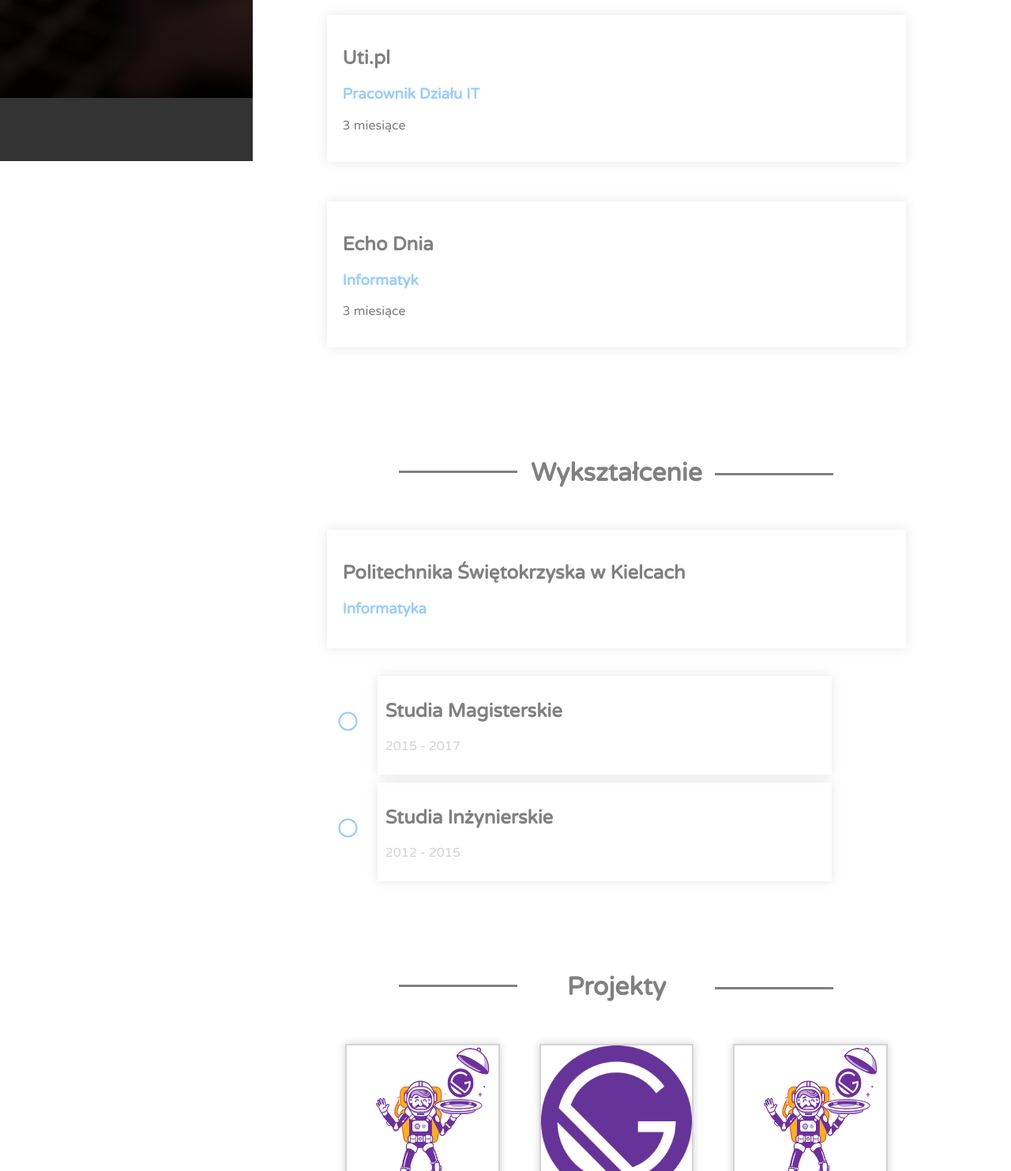
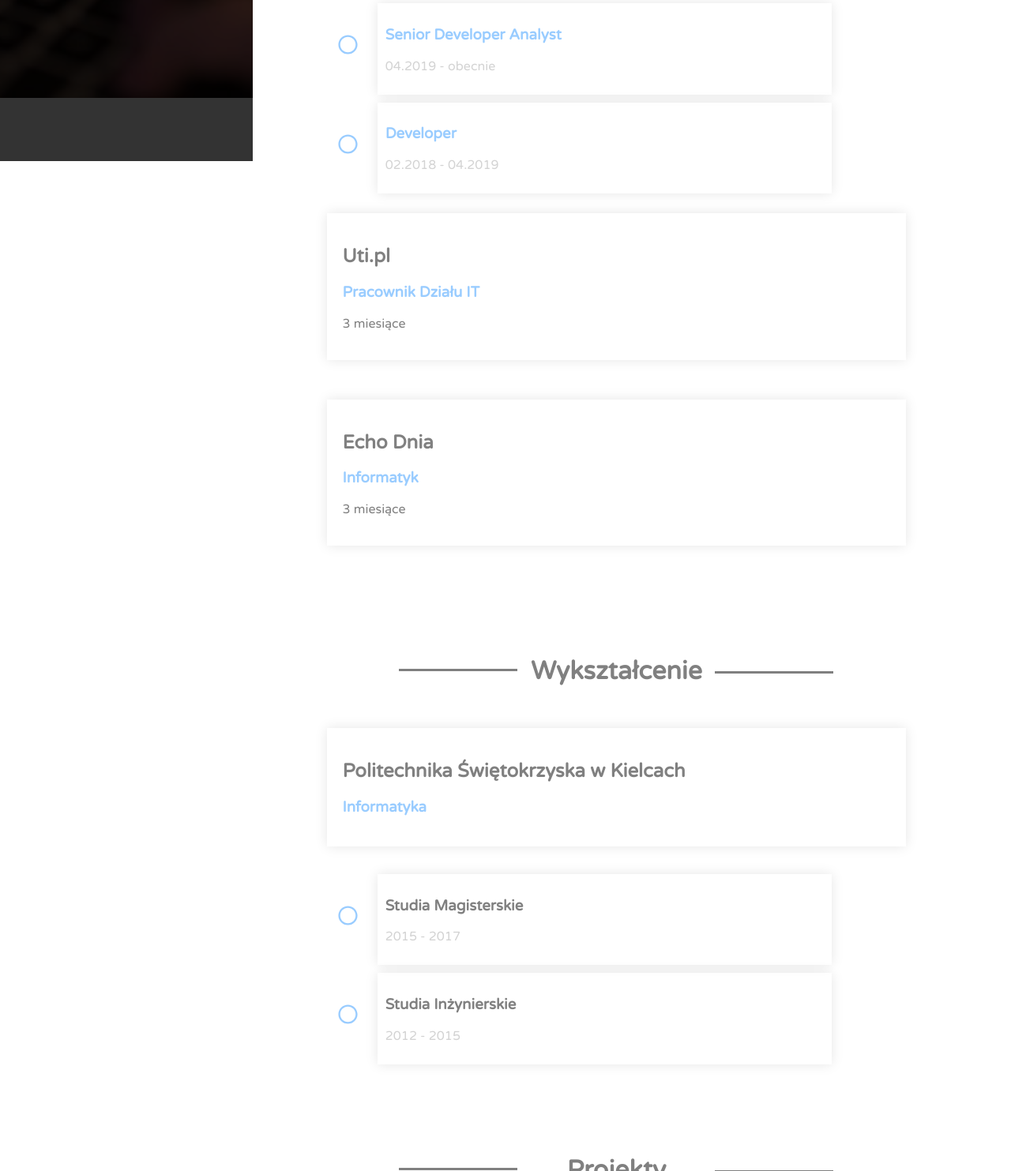
Before and after one commit to pkozubek/portfolio-site, a Gatsby site: page / in a window 1280 px wide. Shown: the part 676-2159 px from the top of the page at 79% size. Built offline with nearby package versions, Linux system fonts and the light colour scheme; Gatsby itself is replaced by a stand-in of ours.

Commit message:
styled and completed experience and education

```diff
--- a/src/components/education/education.js
+++ b/src/components/education/education.js
@@ -17,13 +17,13 @@ const education = () => {
           <h3>Informatyka</h3>
         </SingleExpEduContainer>
         <FaRegCircle />
-        <SubSingleExperience>
-          <h2>Studia Magisterskie</h2>
+        <SubSingleExperience destination="education">
+          <h3>Studia Magisterskie</h3>
           <p>2015 - 2017</p>
         </SubSingleExperience>
         <FaRegCircle />
-        <SubSingleExperience>
-          <h2>Studia Inżynierskie</h2>
+        <SubSingleExperience destination="education">
+          <h3>Studia Inżynierskie</h3>
           <p>2012 - 2015</p>
         </SubSingleExperience>
       </Content>
--- a/src/components/experience/experience.js
+++ b/src/components/experience/experience.js
@@ -14,8 +14,8 @@ const experience = () => {
           startDate={[2018, 1, 1]}
           endDate={null}
           description={[
-            { title: "Developr" },
-            { title: "Senior Developer analyst" },
+            { title: "Senior Developer Analyst", date: "04.2019 - obecnie" },
+            { title: "Developer", date: "02.2018 - 04.2019" },
           ]}
         />
         <SingleExperience
--- a/src/components/experience/singleExperience.js
+++ b/src/components/experience/singleExperience.js
@@ -2,11 +2,9 @@ import React from "react"
 import styled from "styled-components"
 
 import { SingleExpEduContainer } from "../shared/shared"
-//import SubExp from "../shared/subExp"
+import SubExp from "../shared/subExp"
 
 const singleExperience = ({ endDate, startDate, companyName, description }) => {
-  const printDate = startDate => {}
-
   const calculateMonths = days => {
     const daysInYear = 365
     const year = Math.floor(days / daysInYear)
@@ -30,20 +28,19 @@ const singleExperience = ({ endDate, startDate, companyName, description }) => {
 
   const singleDescription =
     description.length === 1 ? <h3>{description[0].title}</h3> : null
-  /*
+
   const multipleDescription =
     description.length > 1
       ? description.map(singleDescription => {
-          const { title } = singleDescription
-
-          console.log(title, "title")
+          const { title, date } = singleDescription
           return (
-            <SubExp>
-              <p>test</p>
+            <SubExp destination="experience" key={title}>
+              <h3>{title}</h3>
+              <p>{date}</p>
             </SubExp>
           )
         })
-      : null*/
+      : null
 
   return (
     <>
@@ -52,6 +49,7 @@ const singleExperience = ({ endDate, startDate, companyName, description }) => {
         {singleDescription}
         <p>{calculateMonths(diffDays)}</p>
       </SingleExpEduContainer>
+      {multipleDescription}
     </>
   )
 }
--- a/src/components/shared/shared.js
+++ b/src/components/shared/shared.js
@@ -33,6 +33,11 @@ export const SubSingleExperience = styled.div`
   margin-top: 10px;
   margin-right: 10%;
 
+  h3 {
+    color: ${props =>
+      props.destination == "experience" ? "rgba(51,153,255,0.5)" : "gray"};
+  }
+
   p {
     color: lightgray;
   }
--- a/src/components/shared/subExp.js
+++ b/src/components/shared/subExp.js
@@ -2,14 +2,17 @@ import React from "react"
 import styled from "styled-components"
 
 import { FaRegCircle } from "react-icons/fa"
-import SubSingleExperience from "./shared"
+import { SubSingleExperience } from "./shared"
 
-const subExp = ({ children }) => {
+const subExp = ({ children, destination }) => {
+  console.log(destination)
   return (
-    <div>
+    <>
       <FaRegCircle />
-      <SubSingleExperience>{children}</SubSingleExperience>
-    </div>
+      <SubSingleExperience destination={destination}>
+        {children}
+      </SubSingleExperience>
+    </>
   )
 }
 
```
